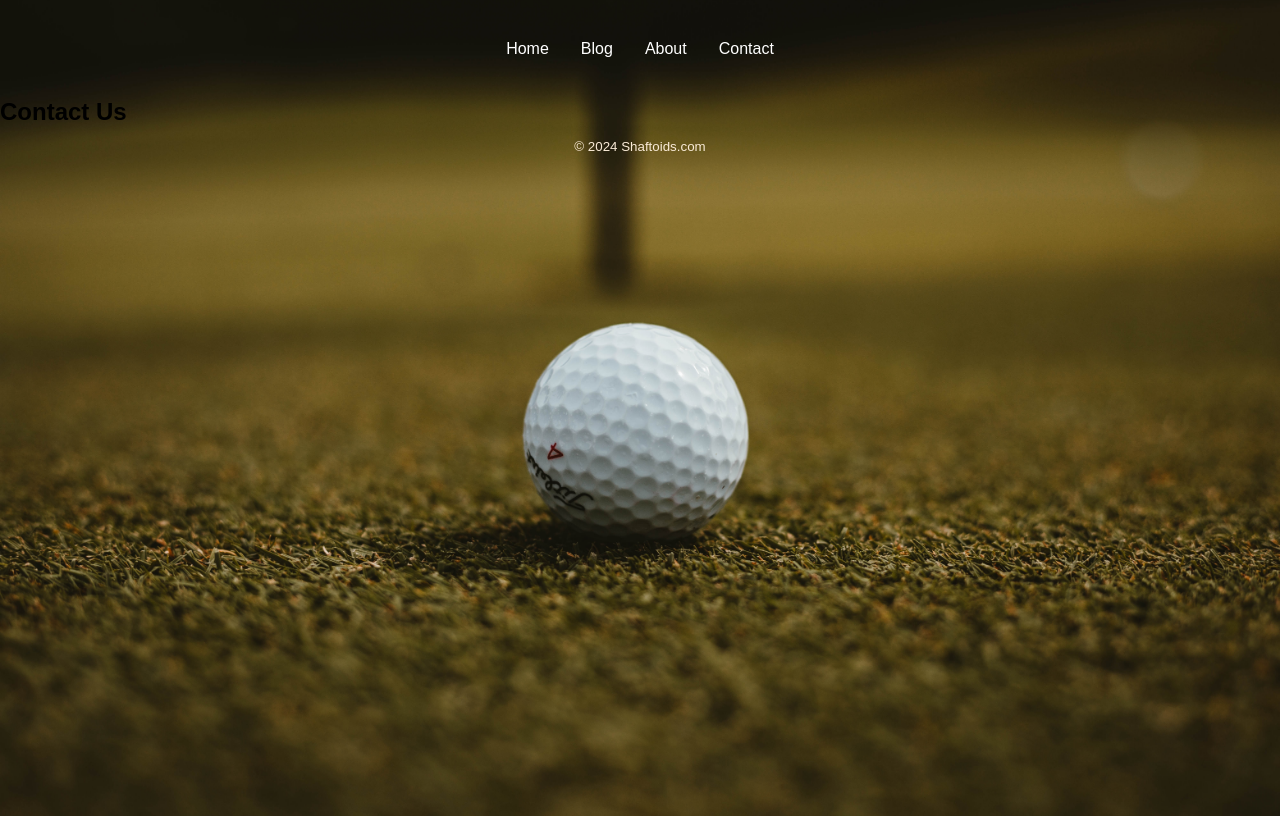
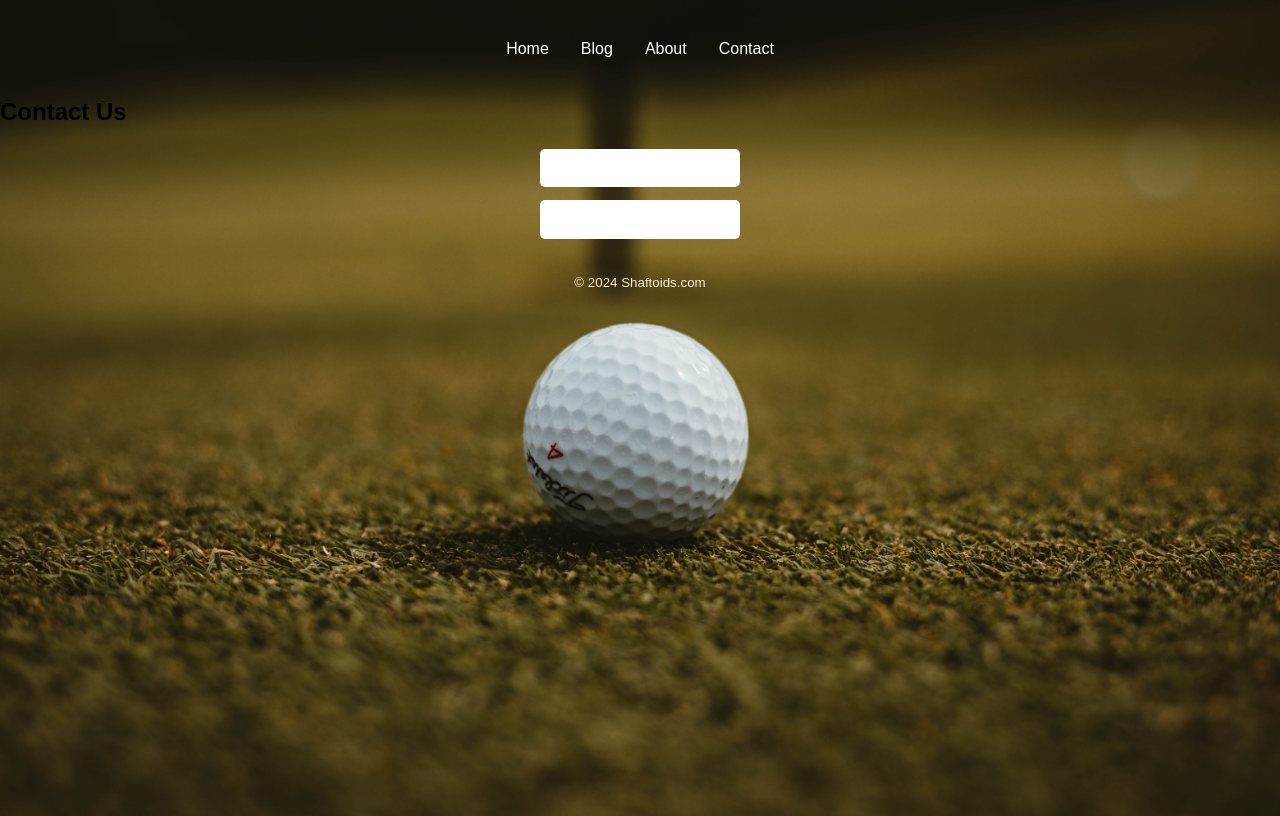
Before and after one commit to WebDevSiDotCom/shaftoid, a plain HTML site: page contact.html in a window 1280 px wide. Drawn offline with Linux system fonts and the light colour scheme.

Commit message:
Update contact.html
Started on contact form

```diff
--- a/contact.html
+++ b/contact.html
@@ -20,6 +20,10 @@
     <!-- Main -->
     <div class="contact-main">
         <h2>Contact Us</h2>
+        <form>
+            <input type="email" required>
+            <input type="text" required>
+        </form>
     </div>
     <!-- Footer -->
     <footer class="footer">
```
